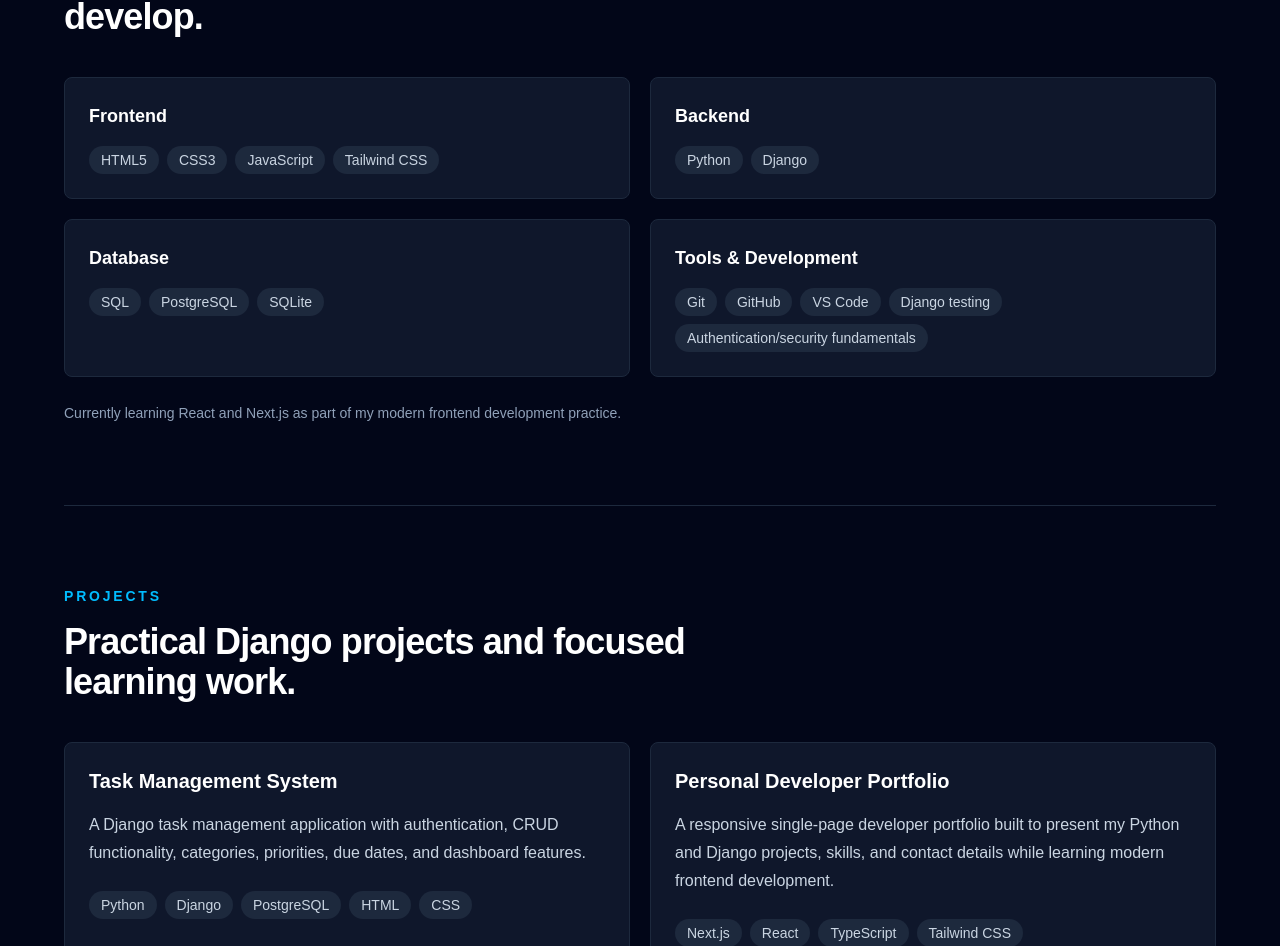
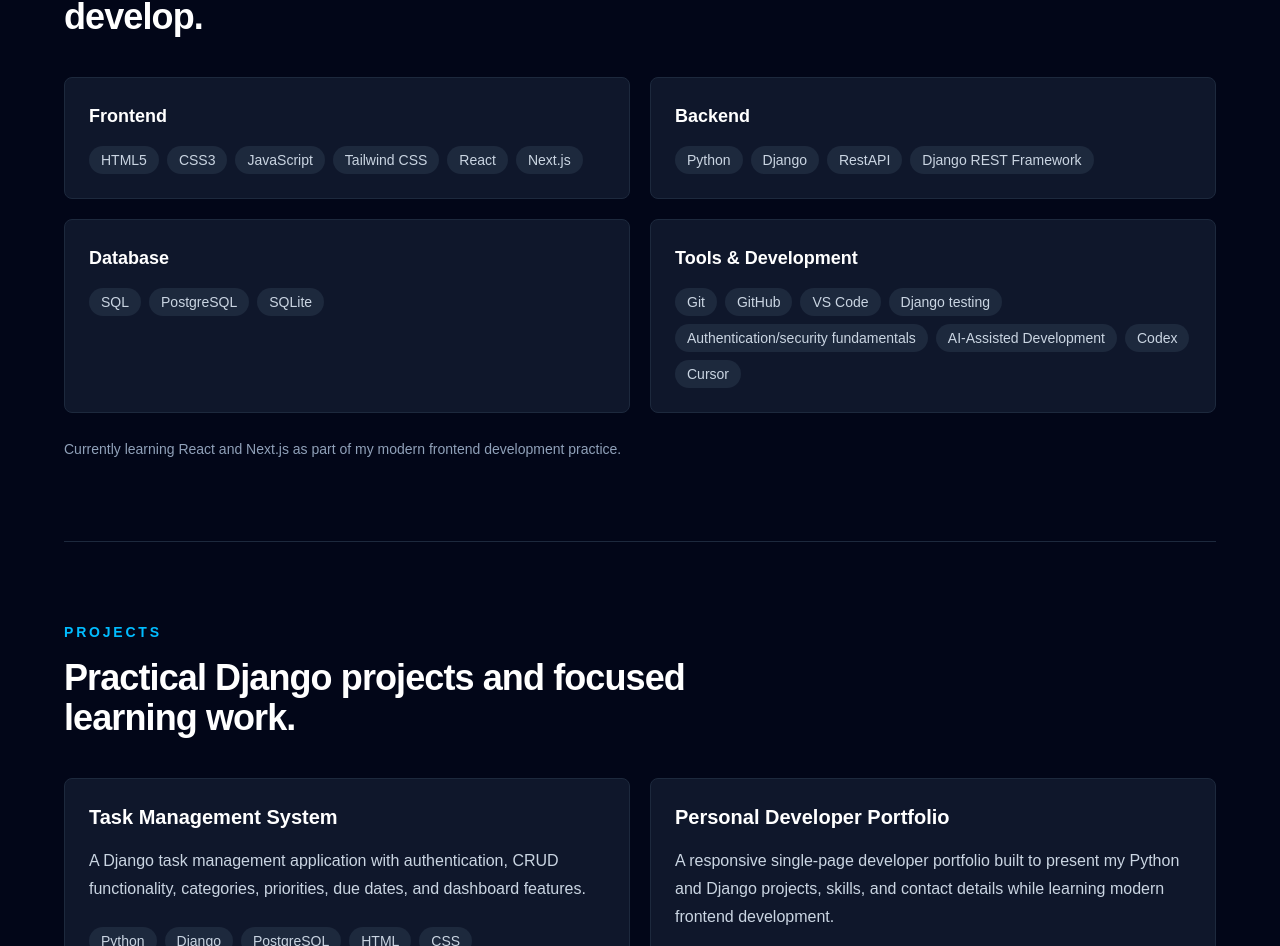
Before and after one commit to Mics28/personal-portfolio, a Next.js app: page /personal-portfolio/ in a window 1280 px wide. Shown: the part 1445-2391 px from the top of the page. Built offline with nearby package versions, Linux system fonts and the light colour scheme.

Commit message:
Update of skills

```diff
--- a/app/page.tsx
+++ b/app/page.tsx
@@ -114,6 +114,8 @@ export default function Home() {
               <li className="rounded-full bg-slate-800 px-3 py-1">
                 Tailwind CSS
               </li>
+              <li className="rounded-full bg-slate-800 px-3 py-1">React</li>
+              <li className="rounded-full bg-slate-800 px-3 py-1">Next.js</li>
             </ul>
           </article>
 
@@ -122,6 +124,8 @@ export default function Home() {
             <ul className="mt-4 flex flex-wrap gap-2 text-sm text-slate-300">
               <li className="rounded-full bg-slate-800 px-3 py-1">Python</li>
               <li className="rounded-full bg-slate-800 px-3 py-1">Django</li>
+              <li className="rounded-full bg-slate-800 px-3 py-1">RestAPI</li>
+              <li className="rounded-full bg-slate-800 px-3 py-1">Django REST Framework</li>
             </ul>
           </article>
 
@@ -150,6 +154,9 @@ export default function Home() {
               <li className="rounded-full bg-slate-800 px-3 py-1">
                 Authentication/security fundamentals
               </li>
+              <li className="rounded-full bg-slate-800 px-3 py-1">AI-Assisted Development</li>
+              <li className="rounded-full bg-slate-800 px-3 py-1">Codex</li>
+              <li className="rounded-full bg-slate-800 px-3 py-1">Cursor</li>
             </ul>
           </article>
         </div>
```
